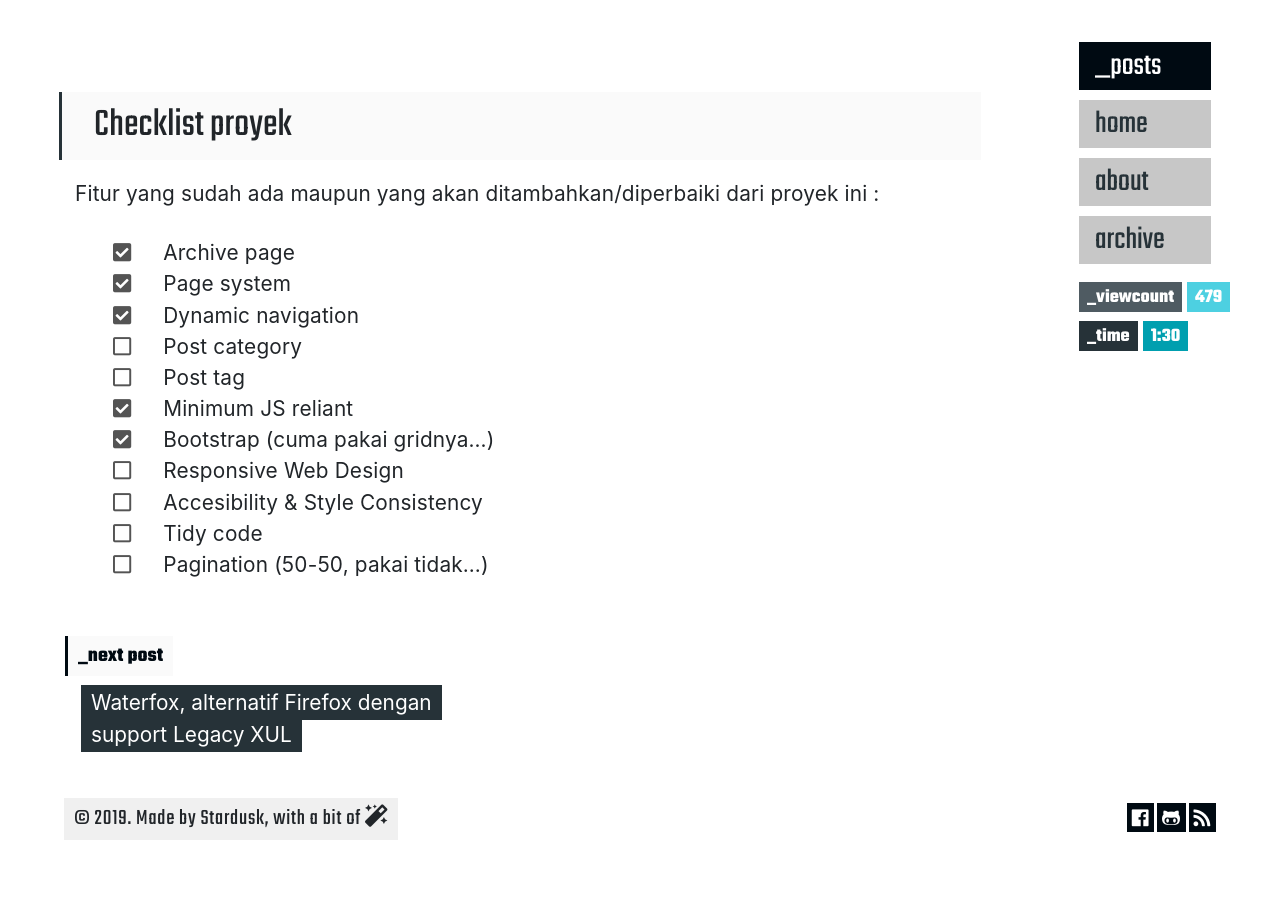
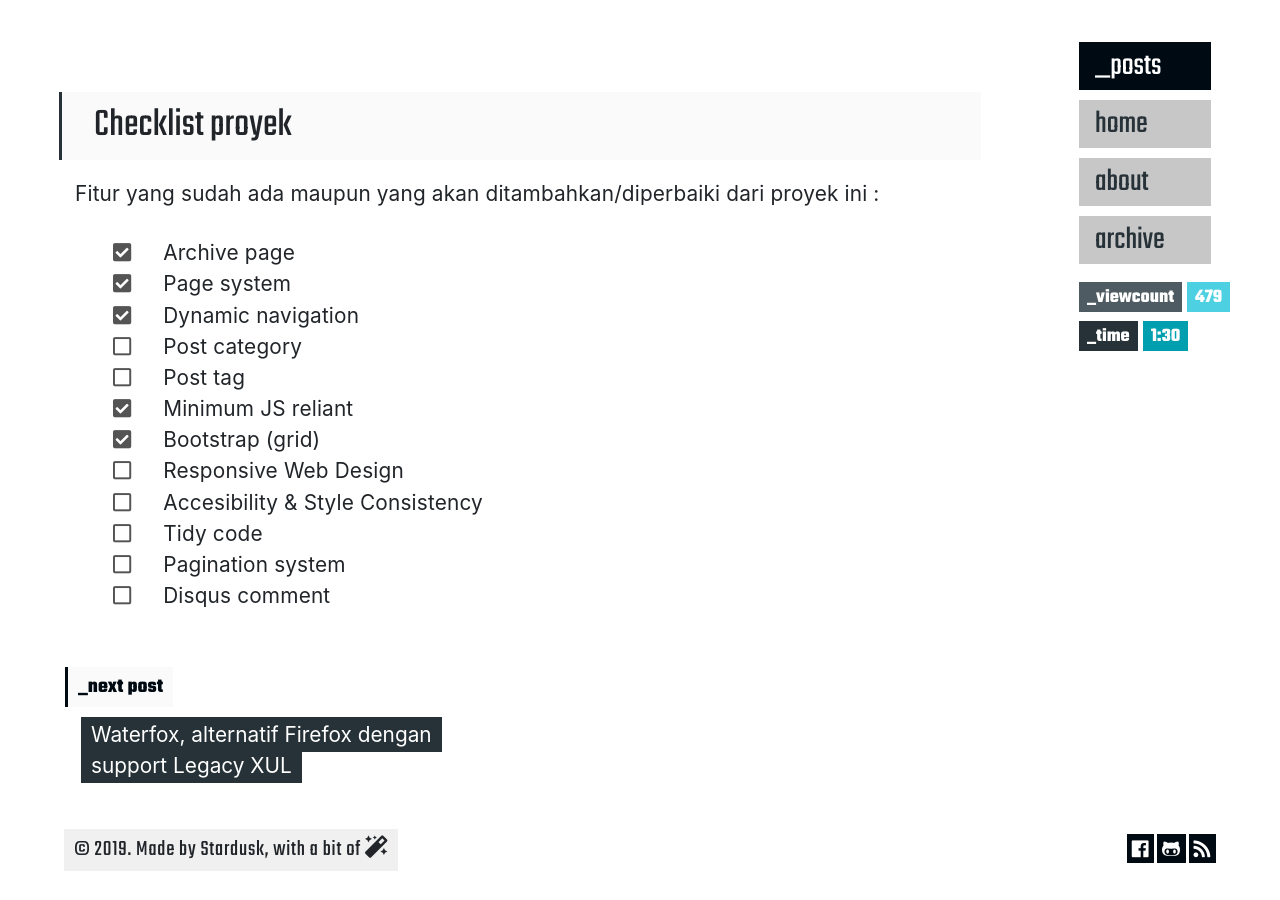
Before and after one commit to strdsk/strdsk.github.io, a Jekyll site: the page built from _posts/2016-05-17-first-commit-hello-world.md, in a window 1280 px wide and 900 px high, scrolled down 1486 px. Built offline with Jekyll 4.4.1, drawn with Linux system fonts in a browser that asks for light colours; nearby versions of some CDN libraries; before the commit the page ends 2354 px from its top, so only the background shows below that; some of the changed text lies outside the part shown.

Commit message:
Update 2016-05-17-first-commit-hello-world.md

```diff
--- a/_posts/2016-05-17-first-commit-hello-world.md
+++ b/_posts/2016-05-17-first-commit-hello-world.md
@@ -36,8 +36,9 @@ Fitur yang sudah ada maupun yang akan ditambahkan/diperbaiki dari proyek ini :
   - [ ] Post category
   - [ ] Post tag
   - [x] Minimum JS reliant
-  - [x] Bootstrap (cuma pakai gridnya...)
+  - [x] Bootstrap (grid)
   - [ ] Responsive Web Design
   - [ ] Accesibility & Style Consistency
   - [ ] Tidy code
-  - [ ] Pagination (50-50, pakai tidak...)
+  - [ ] Pagination system
+  - [ ] Disqus comment
```
Also changed, not shown: other parts of _posts/2016-05-17-first-commit-hello-world.md (+1 -1 lines).
